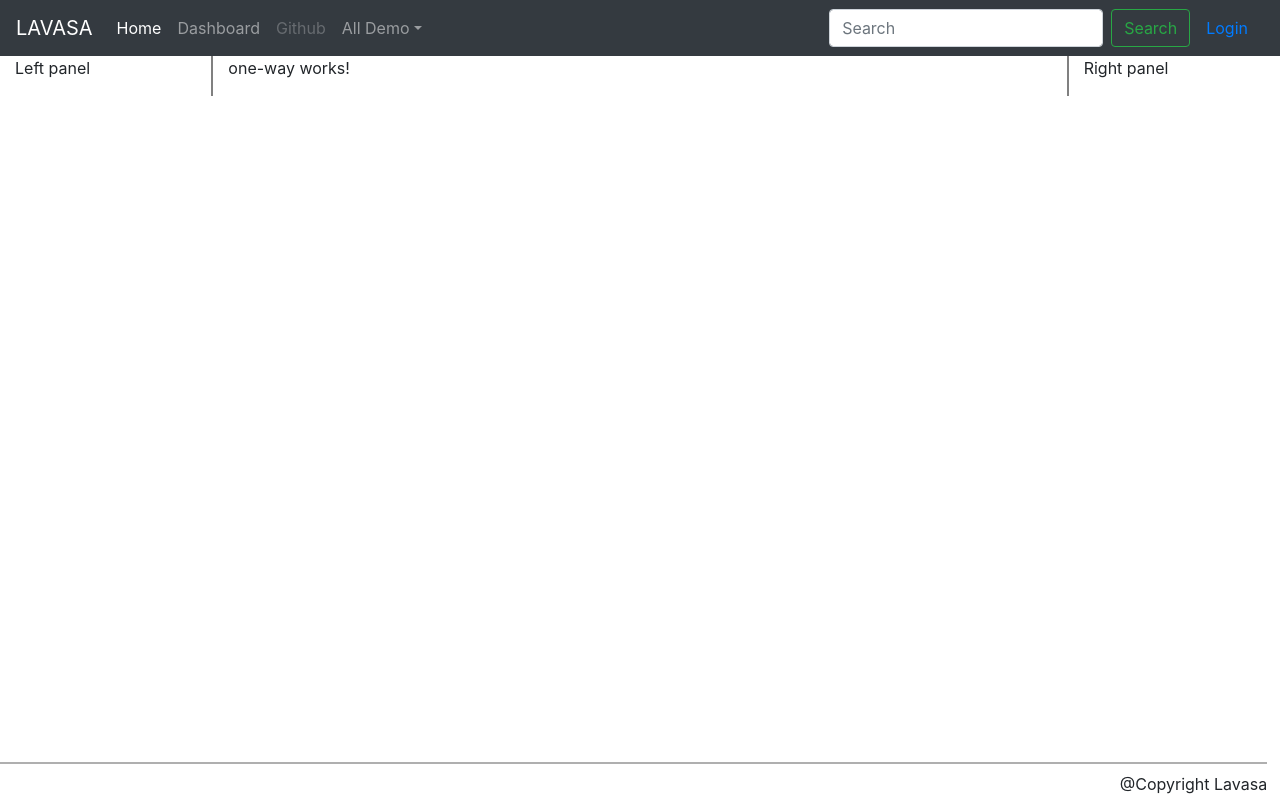
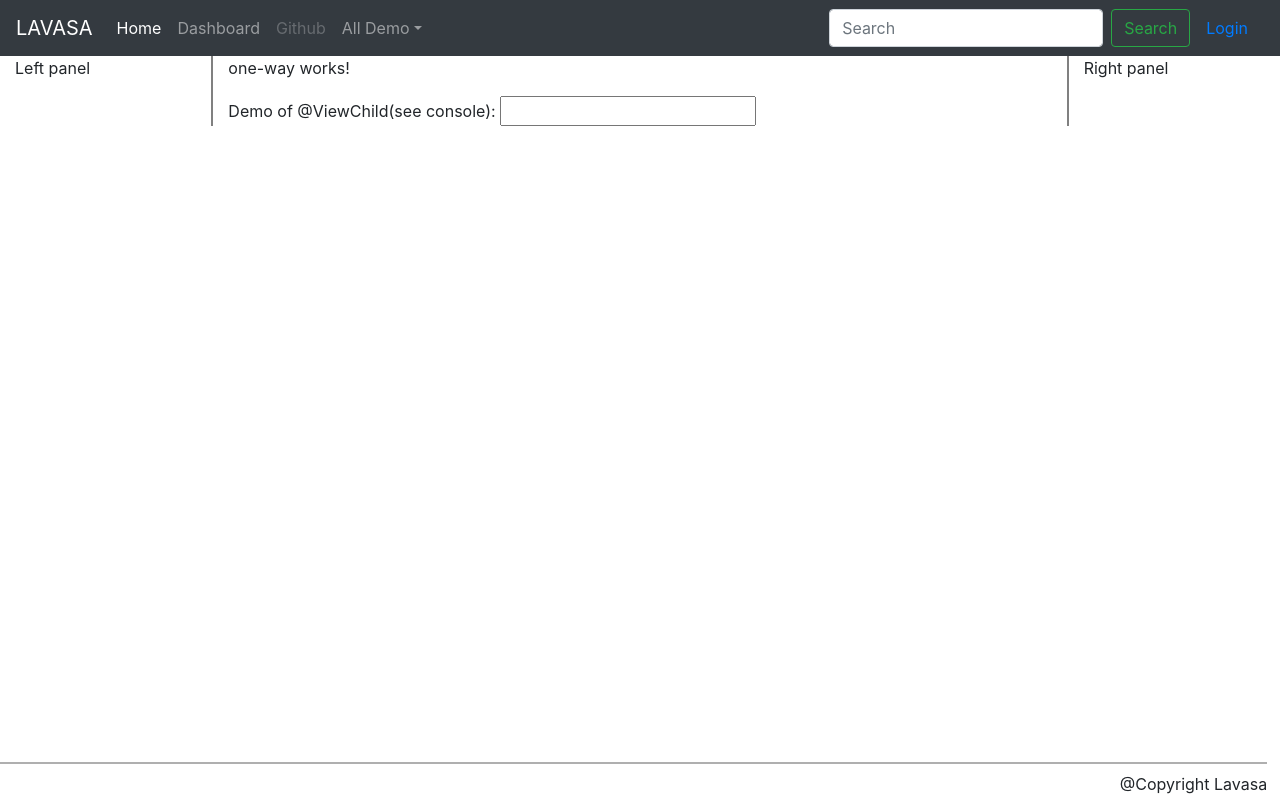
Before and after one commit to KartikSagar007/ng5, an Angular app: page /one-way in a window 1280 px wide. Built offline with nearby package versions, Linux system fonts and the light colour scheme.

Commit message:
ViewChild added to get dom element

```diff
--- a/src/app/one-way/one-way.component.html
+++ b/src/app/one-way/one-way.component.html
@@ -1,3 +1,6 @@
 <p>
   one-way works!
 </p>
+<div>
+  Demo of @ViewChild(see console): <input type="text" #myInputText>
+</div>
--- a/src/app/one-way/one-way.component.ts
+++ b/src/app/one-way/one-way.component.ts
@@ -1,4 +1,4 @@
-import { Component, OnInit } from '@angular/core';
+import { Component, OnInit, ViewChild } from '@angular/core';
 
 @Component({
   selector: 'app-one-way',
@@ -6,10 +6,21 @@ import { Component, OnInit } from '@angular/core';
   styleUrls: ['./one-way.component.css']
 })
 export class OneWayComponent implements OnInit {
+  @ViewChild('myInputText') inputText;//use ViewChild to get the first element or the directive matching the selector from the view DOM.
+  //If the view DOM changes, and a new child matches the selector, the property will be updated.
 
   constructor() { }
 
   ngOnInit() {
+    this.onInit();
+  }
+  onInit(){
+    setInterval(()=>{this.sendToServer();},2000);
+  }
+  sendToServer(){
+    let data = this.inputText.nativeElement;
+    debugger;
+    console.log(data.value);
   }
 
 }
```
